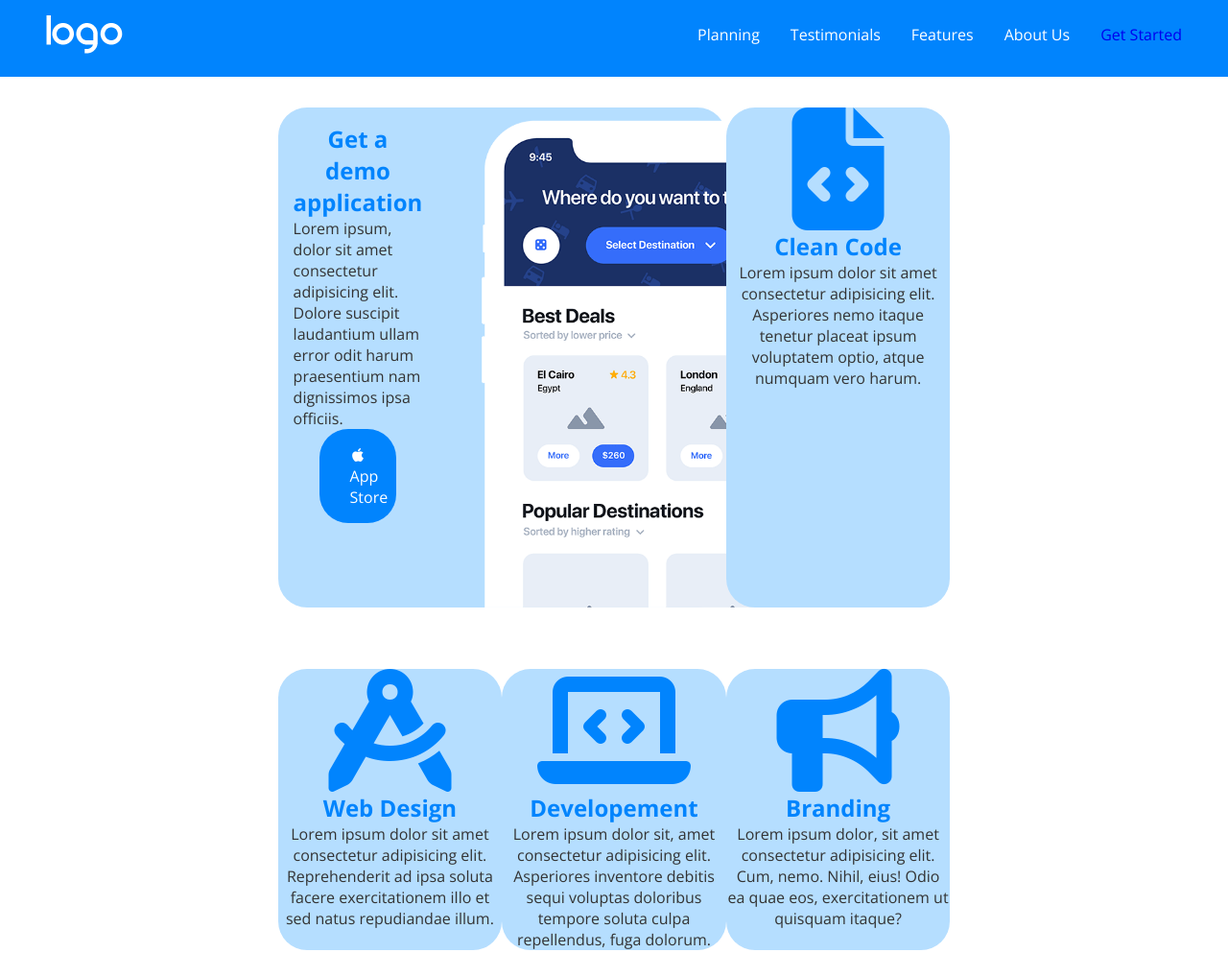
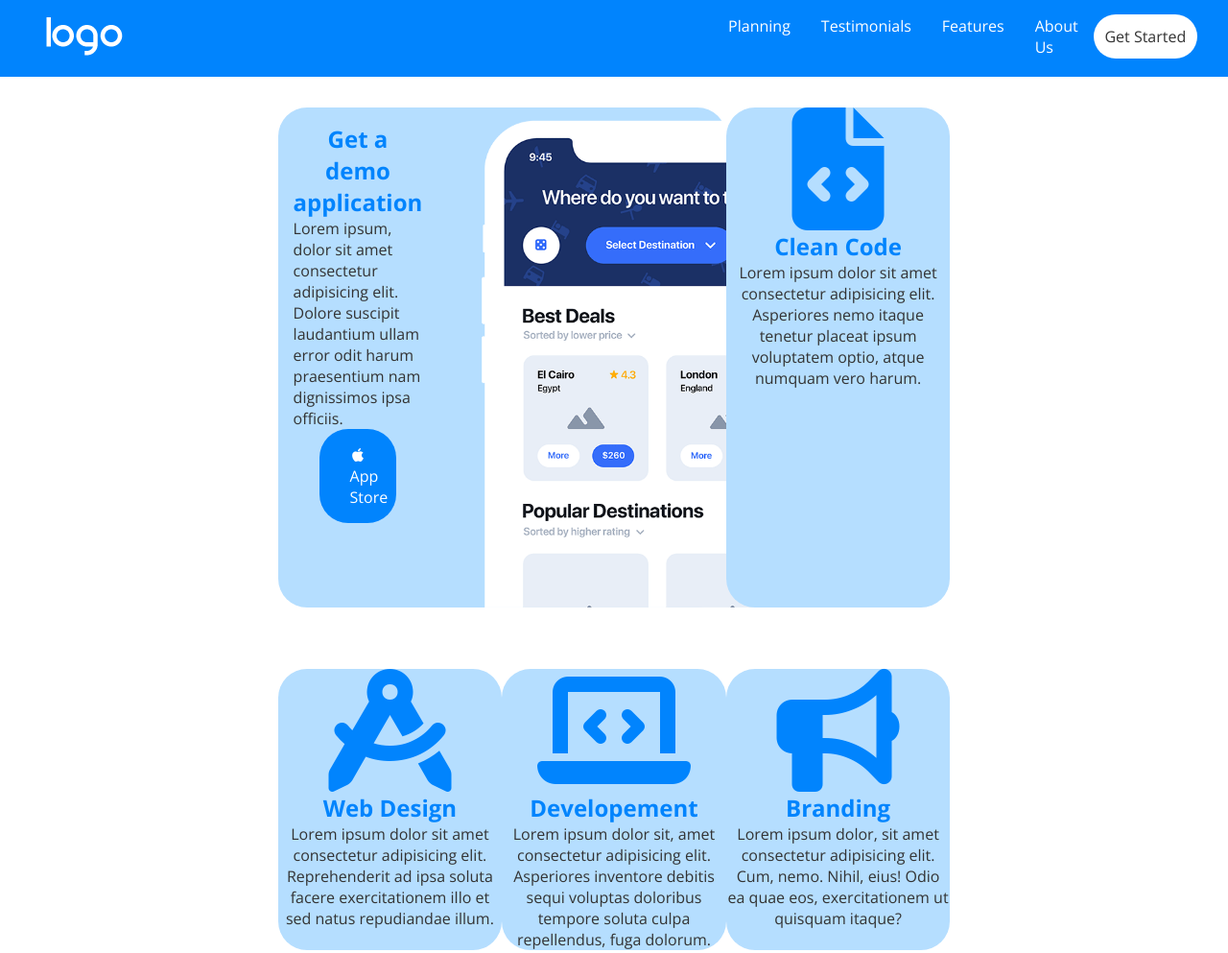
Before and after one commit to iachinimarta/htmlcss-responsive-layout, a plain HTML site: page index.html in a window 1280 px wide. Shown: the top 993 px of the page at 96% size. Drawn offline with nearby package versions, Linux system fonts and the light colour scheme.

Commit message:
Check progetto: - sistemare spaziature -controllare media query

```diff
--- a/css/style.css
+++ b/css/style.css
@@ -133,6 +133,10 @@ header {
 
 .menu-extended {
     display: none;
+}
+
+header .btn {
+    padding: 0.75rem 0;
 }
 
 
--- a/index.html
+++ b/index.html
@@ -32,8 +32,8 @@
                             <li class="p-1">
                                 <a class="t-white" href="#">About Us</a>
                             </li>
-                            <li class="p-1">
-                                <a href="#">Get Started</a>
+                            <li class="btn white t-center">
+                                <a class="t-grey" href="#">Get Started</a>
                             </li>
                         </ul>
                     </div>
```
